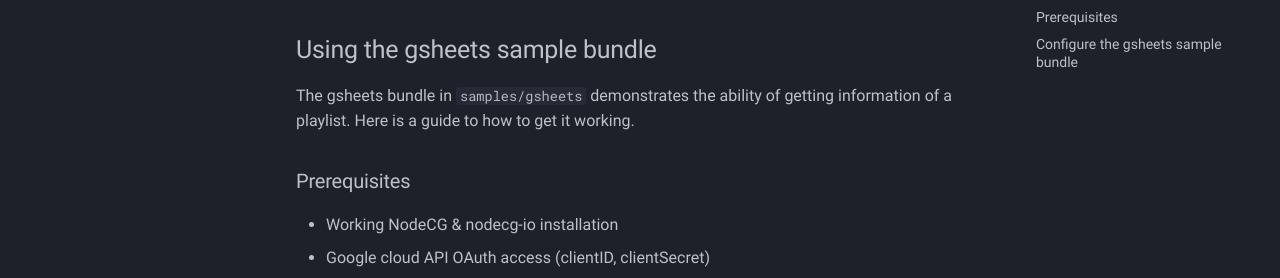
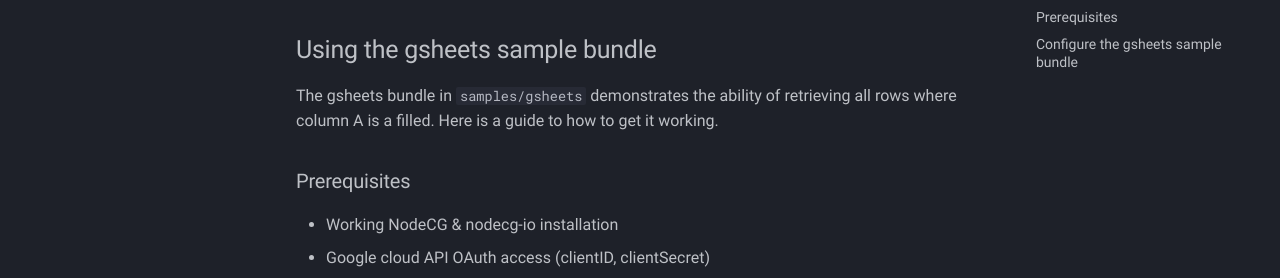
Before and after one commit to codeoverflow-org/nodecg-io-docs, an MkDocs documentation site: the page built from docs/samples/gsheets.md, in a window 1280 px wide and 900 px high. Shown: the part 196-474 px from the top of the window. Built offline with MkDocs 1.6.1 and Material for MkDocs 9.7.7, drawn with Linux system fonts in a browser that asks for light colours; comment, search, counter and statistics services are not loaded; the version menu is left out.

Commit message:
Requested changes

```diff
--- a/docs/samples/gsheets.md
+++ b/docs/samples/gsheets.md
@@ -1,6 +1,6 @@
 ## Using the gsheets sample bundle
 
-The gsheets bundle in `samples/gsheets` demonstrates the ability of getting information of a playlist. Here is a guide to how to get it working.
+The gsheets bundle in `samples/gsheets` demonstrates the ability of retrieving all rows where column A is a filled. Here is a guide to how to get it working.
 
 ### Prerequisites
 
--- a/mkdocs.yml
+++ b/mkdocs.yml
@@ -54,6 +54,9 @@
           - Android: samples/android.md
           - Debug: samples/debug.md
           - Discord sample: samples/discord.md
+          - Googleapis:
+                - Youtube sample: samples/youtube.md
+                - GSheets example: samples/ghseets.md
           - IntelliJ sample: samples/intellij.md
           - IRC: samples/irc.md
           - Midi:
```
